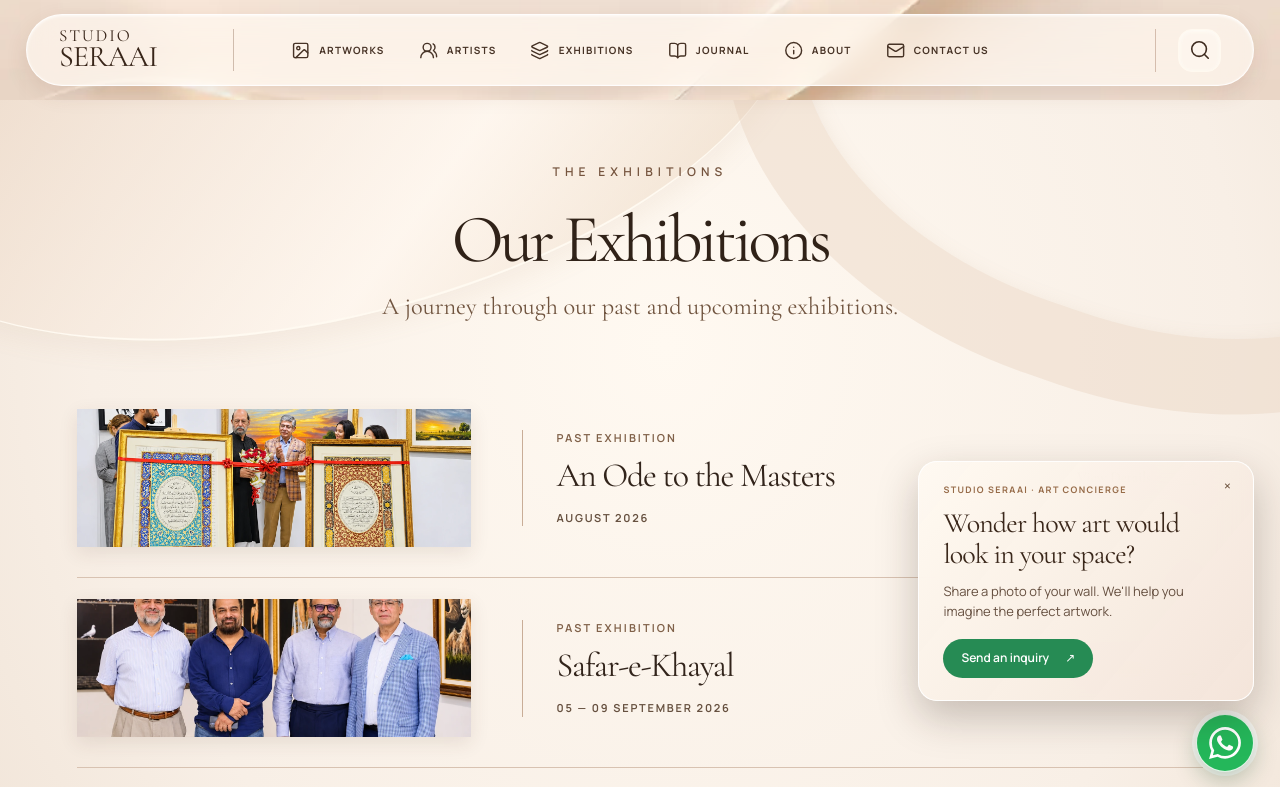
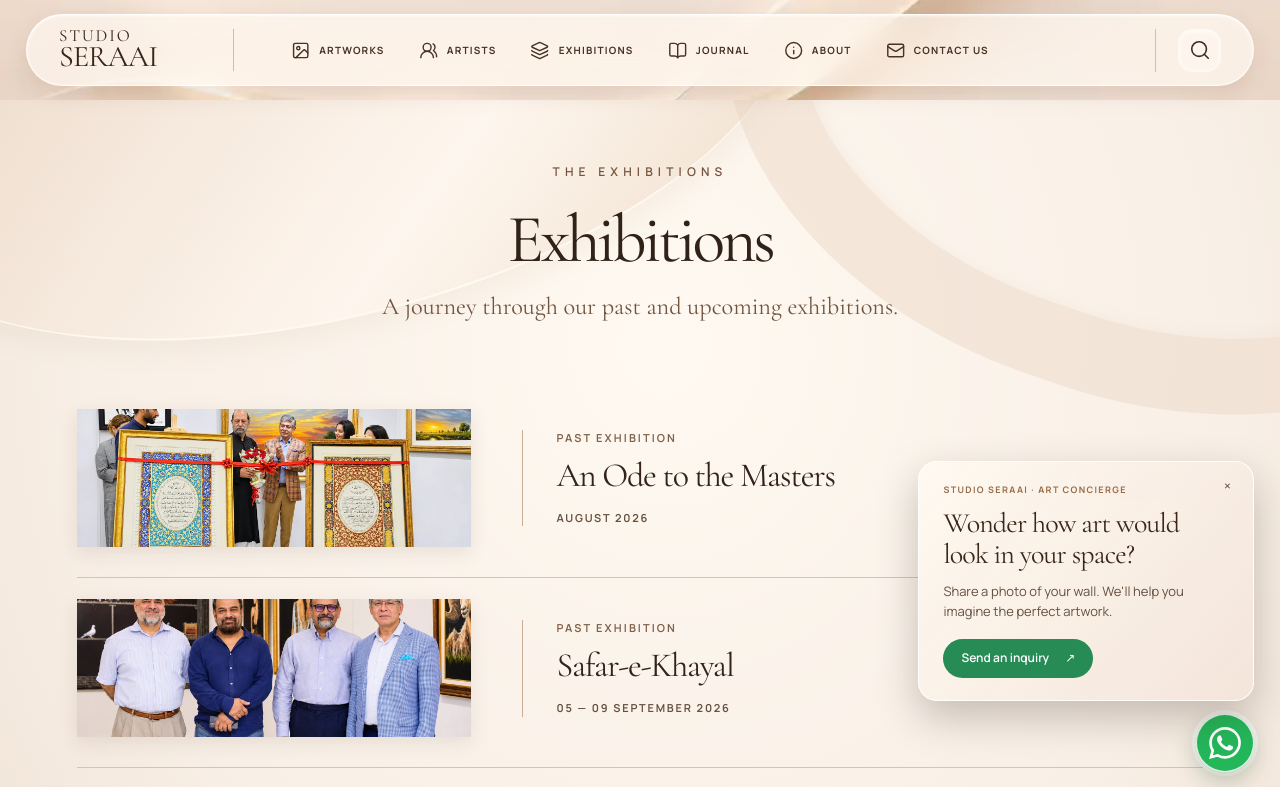
Before and after one commit to studioseraai/studioseraai, a Next.js app: page /events in a window 1280 px wide. Shown: the top 787 px of the page. Built offline with nearby package versions, Linux system fonts and the light colour scheme.

Commit message:
V5: simplify exhibitions page heading

```diff
--- a/app/events/page.tsx
+++ b/app/events/page.tsx
@@ -37,7 +37,7 @@ export default async function Page({searchParams}:{searchParams:Promise<{period?
    <div className={styles.waveRight} aria-hidden="true"/>
    <div className={styles.intro}>
     <p className={styles.eyebrow}>THE EXHIBITIONS</p>
-    <h1 id="exhibition-page-heading">Our Exhibitions</h1>
+    <h1 id="exhibition-page-heading">Exhibitions</h1>
     <p className={styles.subtitle}>A journey through our past and upcoming exhibitions.</p>
    </div>
    <div className={styles.list} id="exhibitions-list">
```
